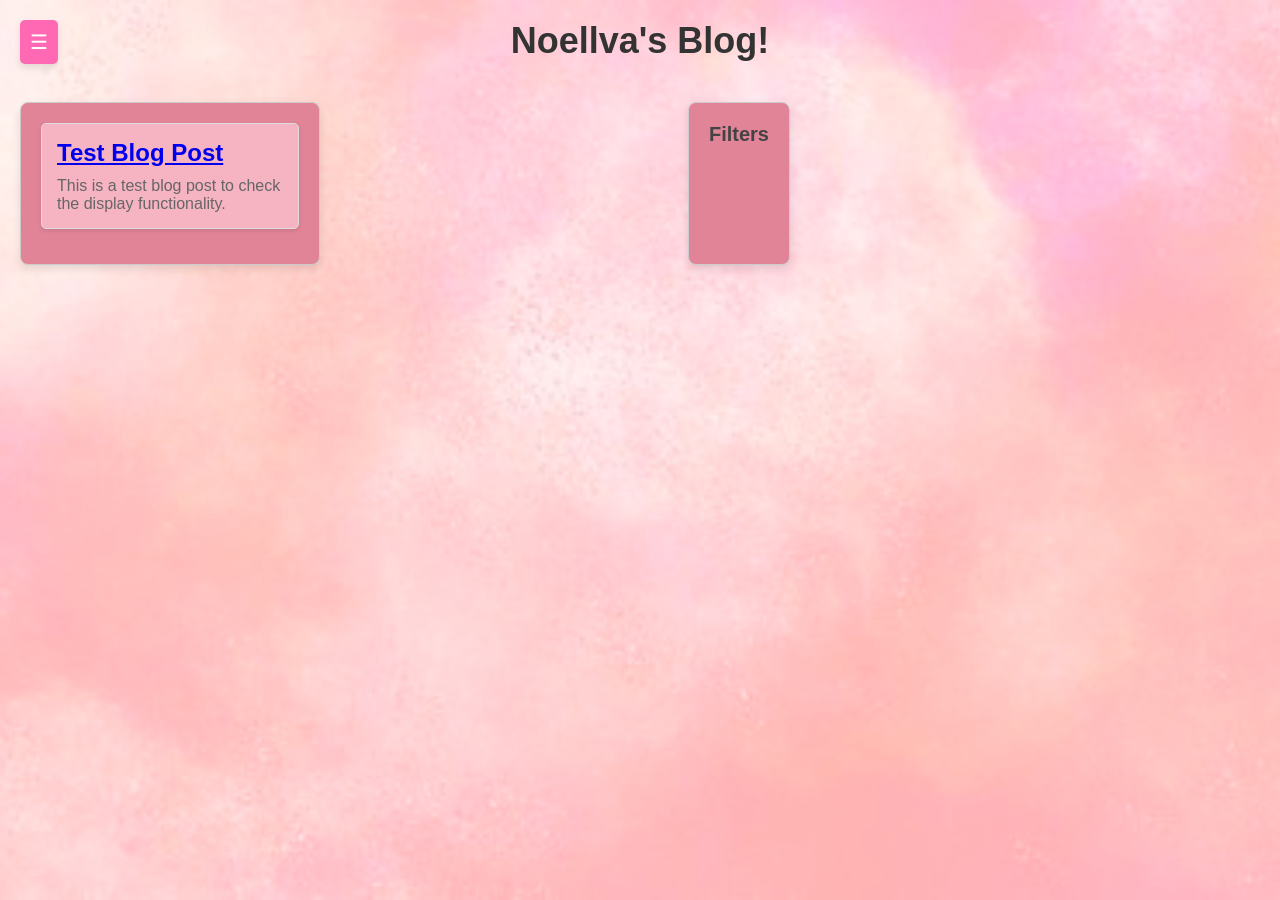
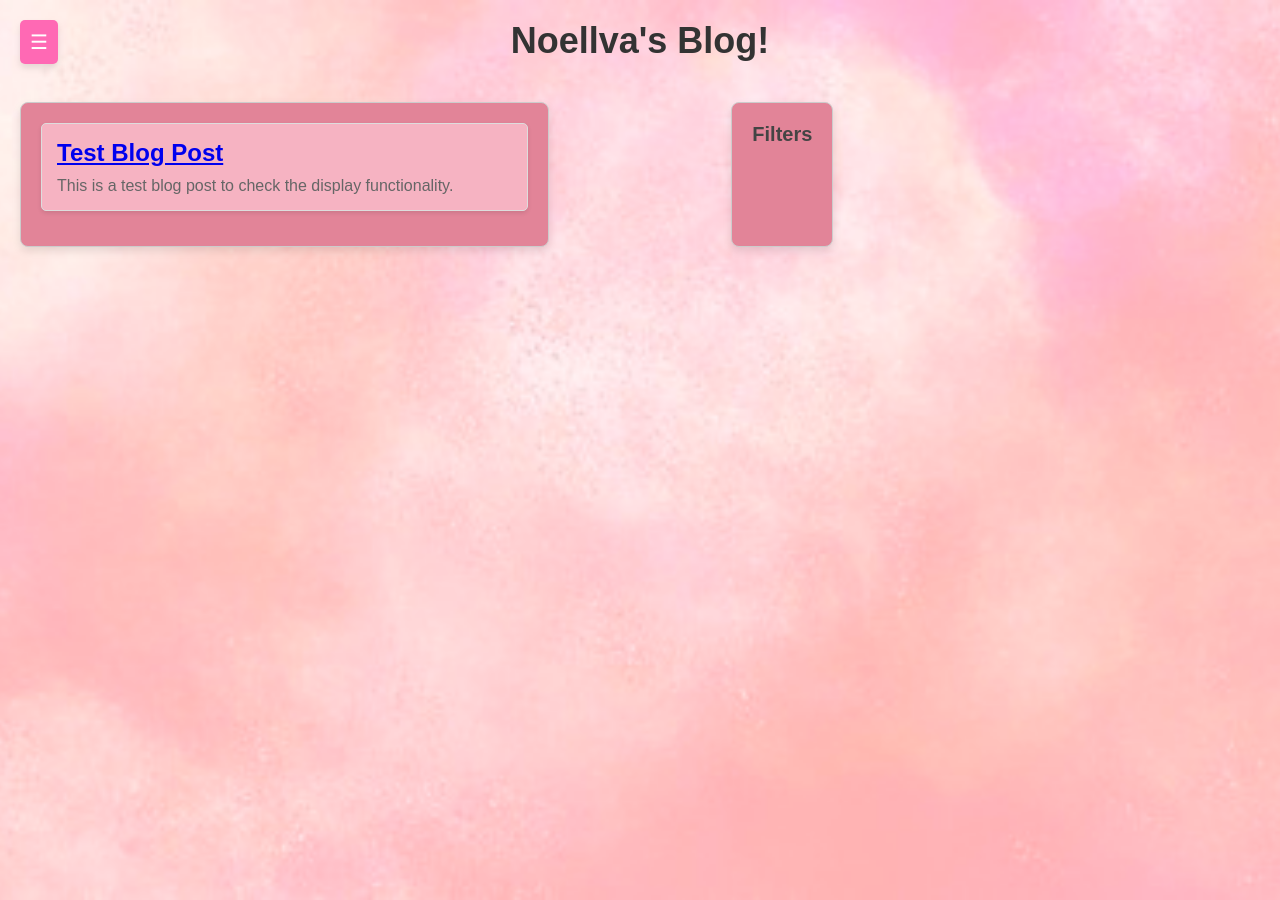
Before and after one commit to NocaToca/nocatoca.github.io, a Jekyll site: the page built from blog.md, in a window 1280 px wide. Built offline with Jekyll 4.4.1, drawn with Linux system fonts in a browser that asks for light colours.

Commit message:
Update blog.css

```diff
--- a/css/blog.css
+++ b/css/blog.css
@@ -27,7 +27,7 @@ header h1{
 
 main {
     display: grid;
-    grid-template-columns: 1fr 450px;
+    grid-template-columns: 2fr 1fr;
     gap: 20px;
     margin-top: 20px;
 }
```
